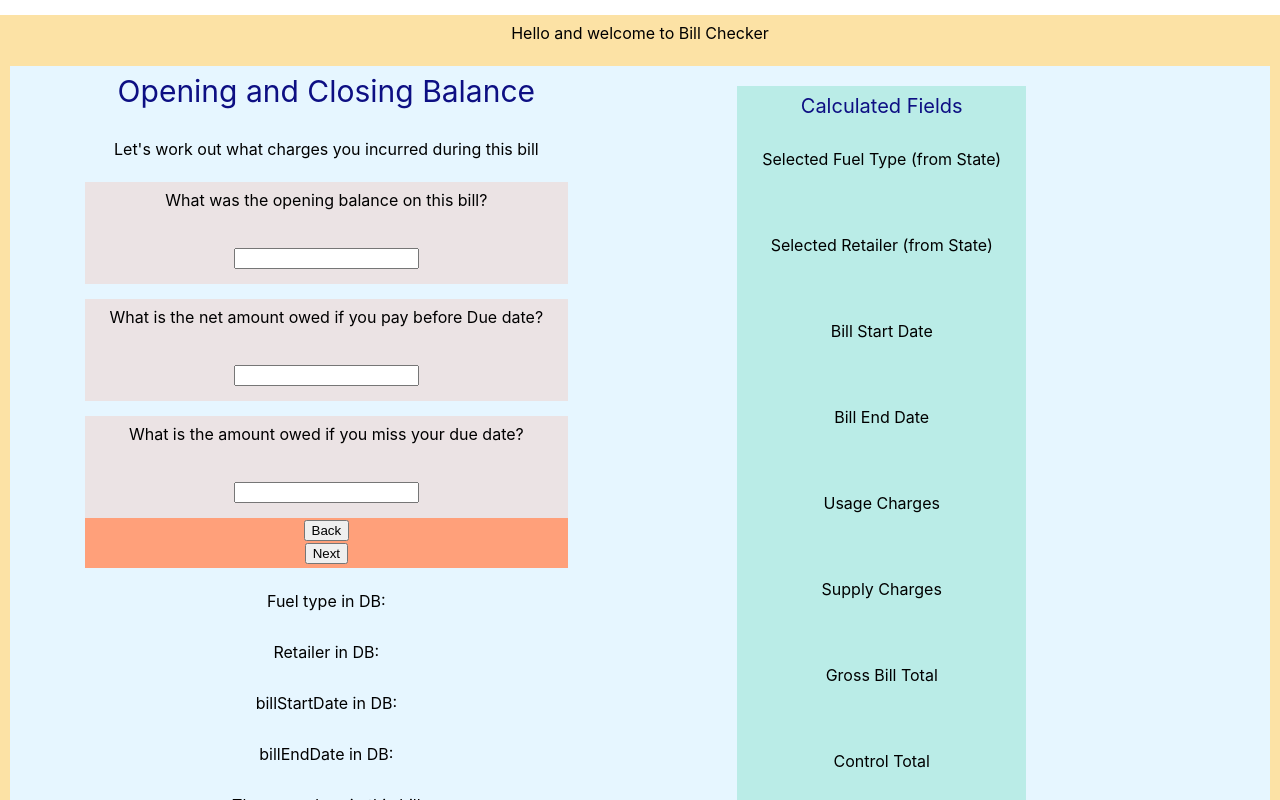
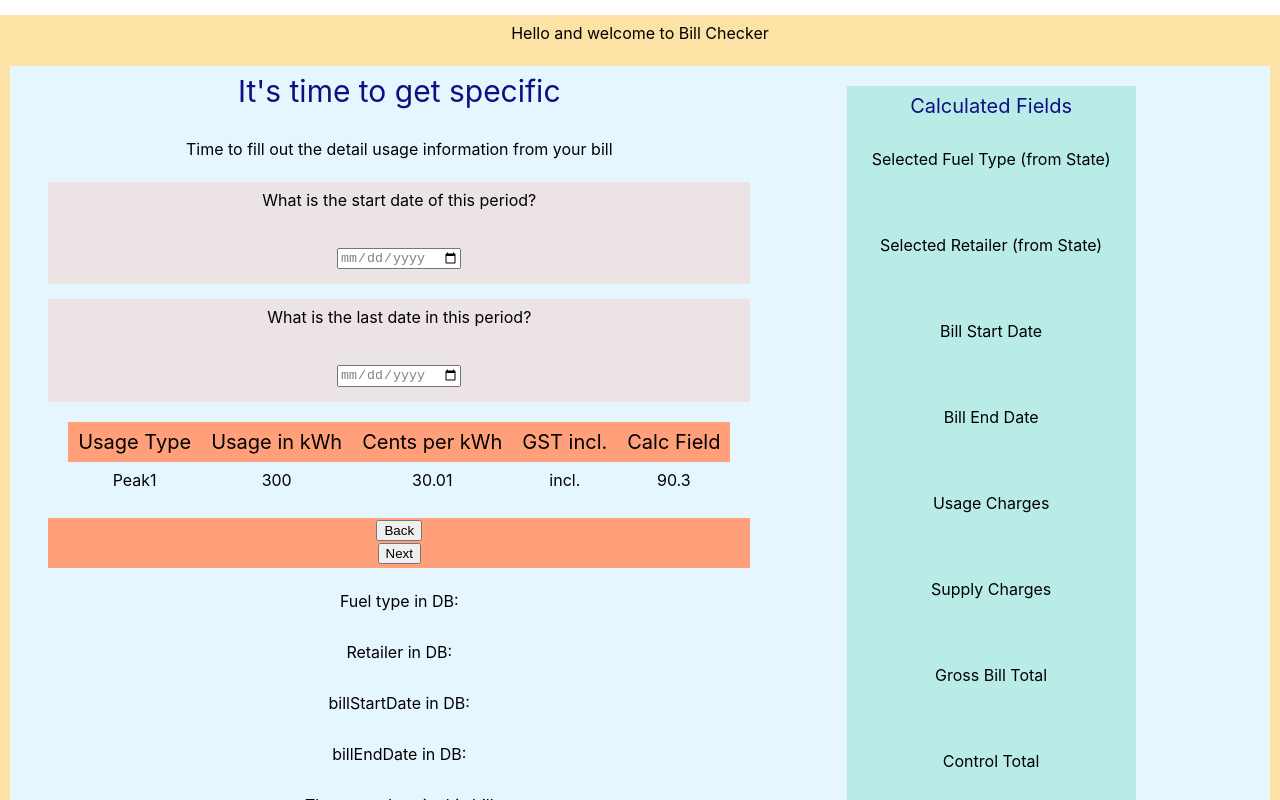
Before and after one commit to carlprins/react-gh-checker, a React (Create React App) app: page / in a window 1280 px wide. Shown: the top 800 px of the page. Built offline with nearby package versions, Linux system fonts and the light colour scheme.

Commit message:
Starting Work on Q4 Table

```diff
--- a/src/Requirements/Requirements.js
+++ b/src/Requirements/Requirements.js
@@ -95,23 +95,23 @@ const screens = {
         ]
     },
     screen4: {
-        head: "This is screen 4",
-        par: "Let's work out what charges you incurred during this bill",
+        head: "It's time to get specific",
+        par: "Time to fill out the detail usage information from your bill",
         questions: [
             {
-                name: 'openingBalance',
-                label: 'What was the opening balance on this bill?',
-                type: 'number',
+                name: 'period1StartDate',
+                label: 'What is the start date of this period?',
+                type: 'date',
                 options: []
             },{
-                name: 'netClosingBalance',
-                label: 'What is the net amount owed if you pay before Due date?',
-                type: 'number',
+                name: 'period1EndDate',
+                label: 'What is the last date in this period?',
+                type: 'date',
                 options: []
             },{
                 name: 'grossClosingBalance',
                 label: 'What is the amount owed if you miss your due date?',
-                type: 'number',
+                type: 'table',
                 options: []
             }
         ],
--- a/src/formContainer/formContainer.js
+++ b/src/formContainer/formContainer.js
@@ -10,6 +10,7 @@ import './formContainer.css';
 
 import FormInput from '../formInput/formInput';
 import FormSelect from '../formSelect/formSelect';
+import FormTable from '../formTable/formTable';
 import FormButton from '../FormButton/FormButton';
 import {billCalc} from '../Data/Data';
 import LowerNav from '../LowerNAV/LowerNAV';
@@ -25,7 +26,7 @@ class FormContainer extends React.Component {
         super(props)
         this.state = {
             //New format
-            screen: 'screen3',
+            screen: 'screen4',
             //Input fields captured
             fuelType: '',
             retailer: '',
@@ -116,6 +117,8 @@ class FormContainer extends React.Component {
                             return <FormInput name={field.name} label={field.label} type={field.type} onChange={this.handleChange} />
                         } else if (field.type === "number") {
                             return <FormInput name={field.name} label={field.label} type={field.type} onChange={this.handleChange} />
+                        } if (field.type === "table") {
+                            return <FormTable />
                         }
 
                     })}
--- /dev/null
+++ b/src/formTable/formTable.css
@@ -0,0 +1,13 @@
+table {
+    margin: 20px;
+}
+
+th {
+    background-color: lightsalmon;
+    font-size: 20px;
+    padding: 10px;
+}
+
+td {
+    padding: 10px;
+}
--- /dev/null
+++ b/src/formTable/formTable.js
@@ -0,0 +1,31 @@
+import React from 'react';
+import './formTable.css';
+
+class FormTable extends React.Component {
+    render(){
+        return (
+            <table>
+                <thead>
+                    <tr>
+                        <th>Usage Type</th>
+                        <th>Usage in kWh</th>
+                        <th>Cents per kWh</th>
+                        <th>GST incl.</th>
+                        <th>Calc Field</th>
+                    </tr>
+                </thead>
+                <tbody>
+                    <tr>
+                        <td>Peak1</td>
+                        <td>300</td>
+                        <td>30.01</td>
+                        <td>incl.</td>
+                        <td>90.3</td>
+                    </tr>
+                </tbody>
+            </table>
+        )
+    }
+}
+
+export default FormTable;
```
